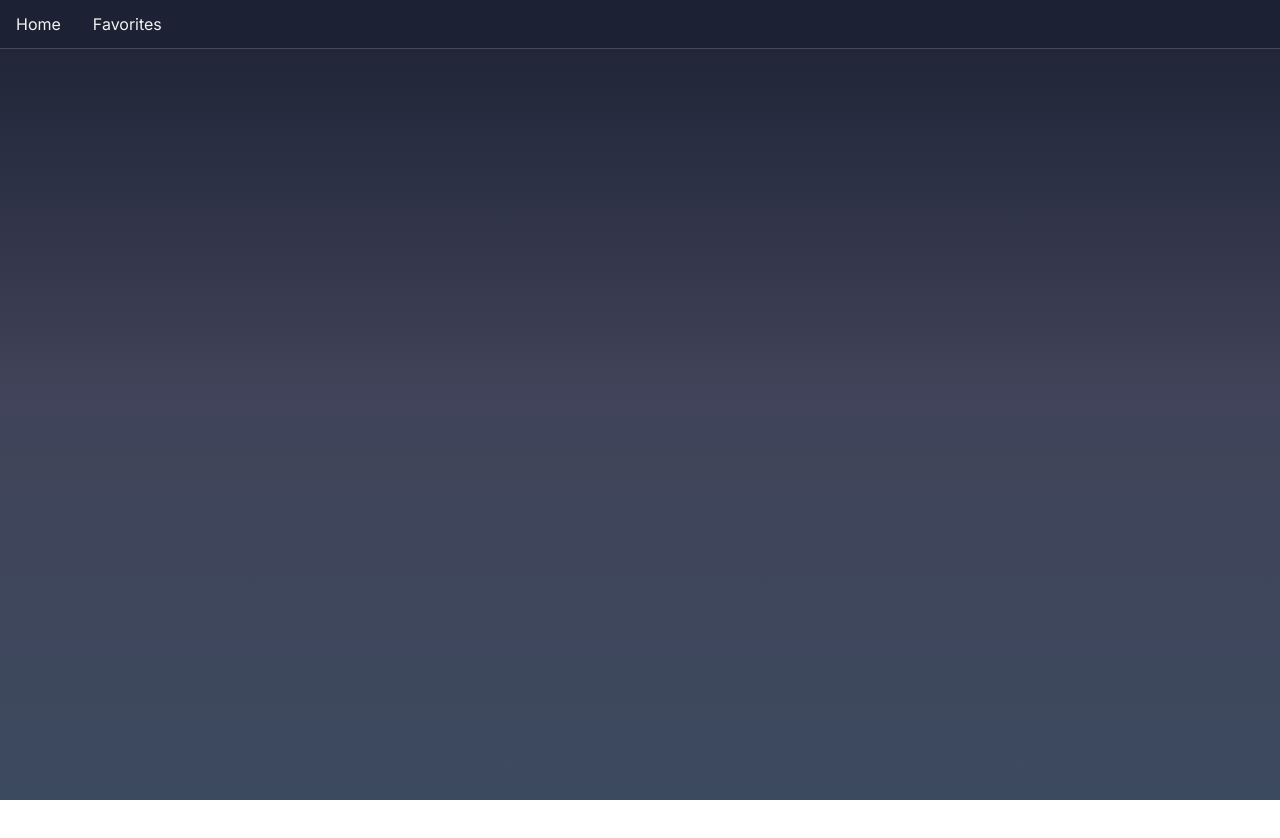
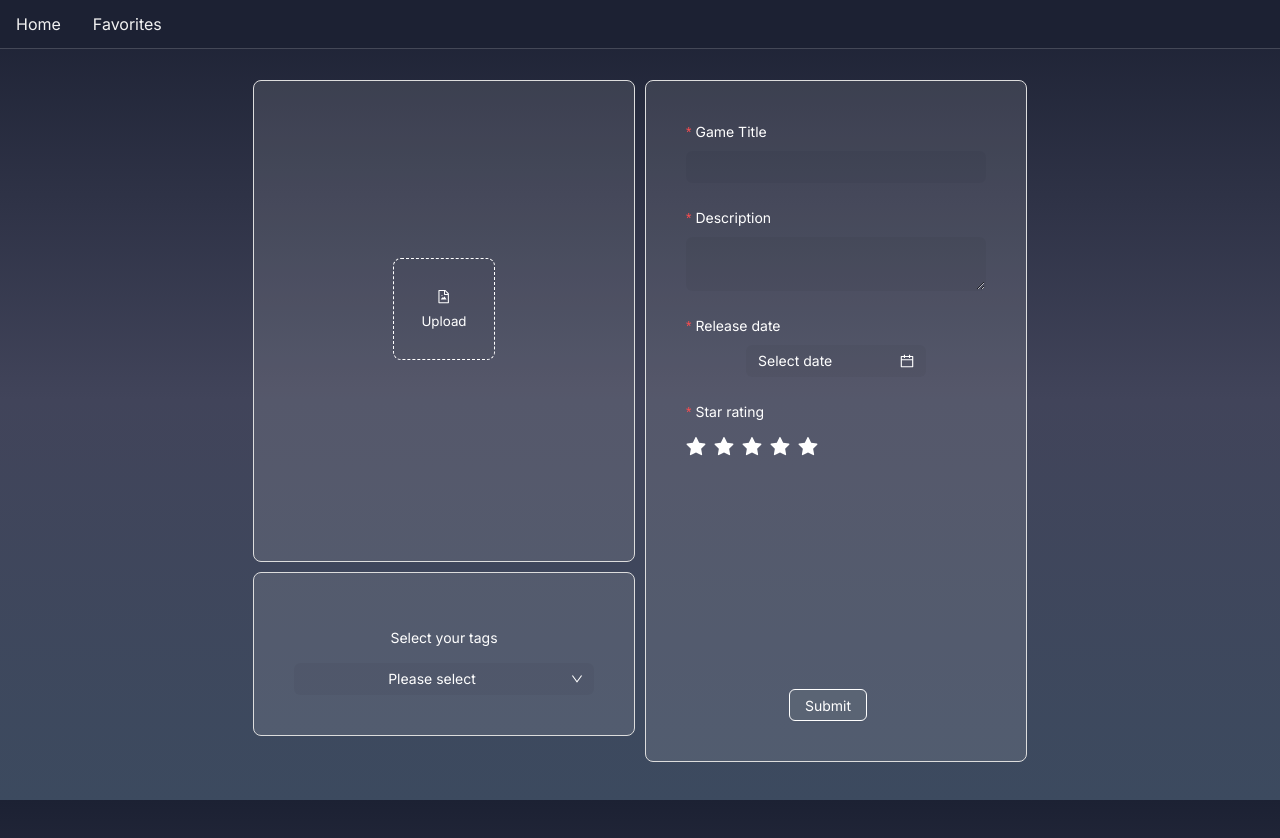
Before and after one commit to Edwardvee/GamesReactApp, a React (Vite) app: page /edit/1 in a window 1280 px wide. Shown: the top 838 px of the page. Before the commit the page ends 800 px from the top, so only its background shows below. Built offline with nearby package versions, Linux system fonts and the light colour scheme.

Commit message:
feat: edit game template

```diff
--- /dev/null
+++ b/src/screens/EditGame/EditGame.module.scss
@@ -0,0 +1,48 @@
+
+
+.img{
+    background-color: #d9d9d922;
+    text-align: center;
+    border: 1px solid #ddd;
+    padding: 40px;
+    border-radius: 8px;
+    margin-bottom: 10px;
+    width: 300px;
+    max-width: 300px;
+    height: 50%;
+    display: "flex";
+    flex-direction: "column";
+    height: 425px;
+    min-width: "min-content";
+    button{
+        justify-self: center;
+    }
+}
+.tags{
+    flex: 1;
+    background-color: #d9d9d922;
+    text-align: center;
+    border: 1px solid #ddd;
+    padding: 40px;
+    border-radius: 8px;
+    margin-bottom: 10px;
+    max-width: 300px;
+    max-height: 200px;
+    display: "flex";
+    flex-direction: "column";
+    height: "400px",
+}
+.gameInfo{
+    background-color: #d9d9d922;
+    text-align: center;
+    border: 1px solid #ddd;
+    padding: 40px;
+    width: 300px;
+    border-radius: 8px;
+    margin-left: 10px;
+    display: "flex";
+    flex-direction: "column";
+    height: 600px;
+    min-height: min-content;
+    min-width: "min-content";
+}
--- a/src/screens/EditGame/EditGame.tsx
+++ b/src/screens/EditGame/EditGame.tsx
@@ -1,5 +1,180 @@
-export function EditGame(){
-    return (
-        <></>
-    )
+import styles from "./EditGame.module.scss";
+import { Form } from "antd";
+import { useFormik } from "formik";
+import {
+  Button,
+  Input,
+  DatePicker,
+  Upload,
+  Select,
+  Rate,
+  Row,
+  Col,
+} from "antd";
+import { FileImageOutlined } from "@ant-design/icons";
+import type { SelectProps } from "antd";
+
+export function EditGame() {
+  type IForm = {
+    gameTitle?: string;
+    description?: string;
+    releaseDate?: string;
+    starRating?: number;
+    img?: string;
+    tags?: string[];
+  };
+  const formik = useFormik<IForm>({
+    initialValues: {
+      gameTitle: "",
+      description: "",
+      releaseDate: "",
+      starRating: 0,
+      img: "",
+      tags: [],
+    },
+    onSubmit: (values) => {
+      alert(JSON.stringify(values, null, 2));
+    },
+  });
+  const options: SelectProps["options"] = [];
+  for (let i = 10; i < 36; i++) {
+    options.push({
+      label: i.toString(36) + i,
+      value: i.toString(36) + i,
+    });
+  }
+  return (
+    <>
+      <Row
+        justify="center"
+        align="middle"
+        style={{ width: "100vw", height: "100vh", alignItems: "stretch" }}
+      >
+        <Form
+          onFinish={formik.submitForm}
+          variant="filled"
+          layout="inline"
+          style={{
+            display: "flex",
+            flexDirection: "row",
+            justifyContent: "center",
+          }}
+        >
+          <Col>
+            <div
+              className={styles.img}
+              style={{
+                display: "flex",
+                flexDirection: "column",
+                height: "400px",
+              }}
+            >
+              <Form.Item
+                label=""
+                valuePropName="img"
+                layout="vertical"
+                style={{
+                  display: "flex",
+                  justifyContent: "center",
+                  alignItems: "center",
+                  flexDirection: "column",
+                  height: "100%",
+                }}
+              >
+                <Upload
+                  action="/upload.do"
+                  listType="picture-card"
+                  style={{
+                    textAlign: "center",
+                    justifyContent: "center",
+                    alignItems: "center",
+                    justifyItems: "center",
+                  }}
+                >
+                  <button
+                    style={{
+                      border: 0,
+                      width: "100%",
+                      height: "100%",
+                      background: "none",
+                      textAlign: "center",
+                    }}
+                    type="button"
+                  >
+                    <FileImageOutlined />
+                    <div style={{ marginTop: 8 }}>Upload</div>
+                  </button>
+                </Upload>
+              </Form.Item>
+            </div>
+            <div className={styles.tags}>
+              <p>Select your tags</p>
+              <Select
+                mode="multiple"
+                allowClear
+                style={{ width: "100%" }}
+                placeholder="Please select"
+                options={options}
+              />
+            </div>
+          </Col>
+          <Col>
+            <div
+              className={styles.gameInfo}
+              style={{
+                display: "flex",
+                flexDirection: "column",
+                height: "600px",
+                minHeight: "min-content",
+              }}
+            >
+              <Form.Item<IForm>
+                label="Game Title"
+                name="gameTitle"
+                layout="vertical"
+                rules={[{ required: true, message: "Insert a game title." }]}
+              >
+                <Input />
+              </Form.Item>
+
+              <Form.Item<IForm>
+                label="Description"
+                name="description"
+                layout="vertical"
+                rules={[
+                  { required: true, message: "Insert a game description." },
+                ]}
+              >
+                <Input.TextArea />
+              </Form.Item>
+
+              <Form.Item<IForm>
+                label="Release date"
+                name="releaseDate"
+                layout="vertical"
+                rules={[
+                  { required: true, message: "Insert a game release date." },
+                ]}
+              >
+                <DatePicker />
+              </Form.Item>
+              <Form.Item<IForm>
+                label="Star rating"
+                name="starRating"
+                layout="vertical"
+                rules={[{ required: true, message: "Select a star rating." }]}
+              >
+                <Rate allowHalf />
+              </Form.Item>
+              <Form.Item style={{ marginTop: "auto" }}>
+                <Button type="default" htmlType="submit">
+                  Submit
+                </Button>
+              </Form.Item>
+            </div>
+          </Col>
+        </Form>
+      </Row>
+    </>
+  );
 }
```
